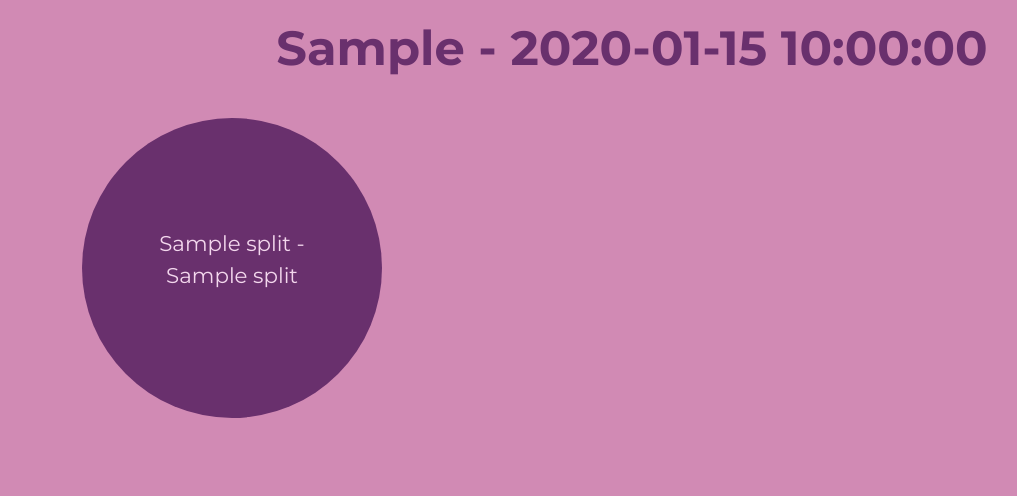
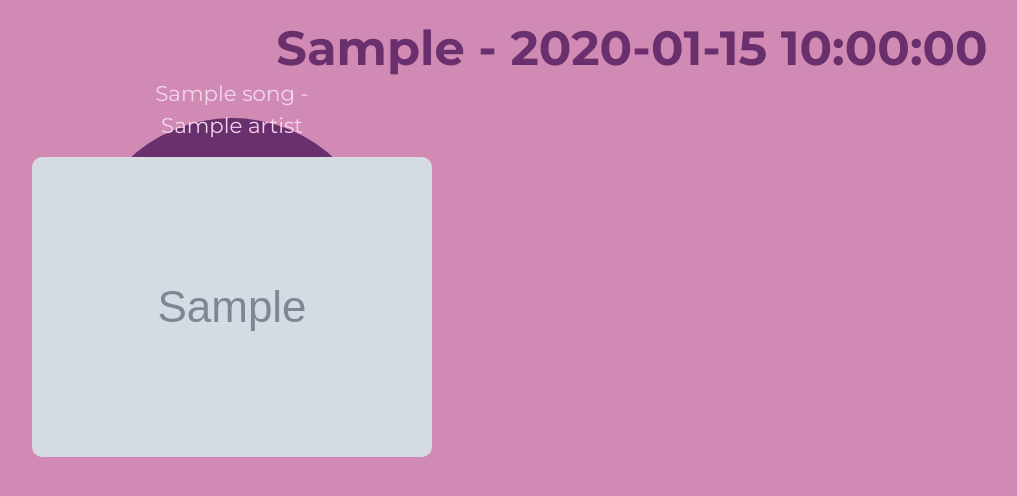
Before and after one commit to keppangithub/spotifeel, a Flask app: template templates/playlist.html in a window 1280 px wide. Shown: the part 79-575 px from the top of the page, without its empty margins (8-1025 px from the left). Run offline with Flask 3, Linux system fonts and the light colour scheme; the template is opened without the code that fills it: most values are stand-ins (such as "Sample title", 1, 10 or a date in 2020); grey boxes marked "Sample" are stand-in pictures.

Commit message:
album cover done

```diff
--- a/main.py
+++ b/main.py
@@ -114,10 +114,10 @@ def playlist():
         user.get_user_information()
         songs_for_playlist = promptGPT.create_playlist(feeling)
         new_playlist_id = user.create_new_playlist(user.user_id, f'{feeling.capitalize()} - {today}')
-        user.add_to_playlist(new_playlist_id, songs_for_playlist)
+        song_info = user.add_to_playlist(new_playlist_id, songs_for_playlist)
         display_feeling = feeling.capitalize()
 
-        return render_template('playlist.html', songs_for_playlist=songs_for_playlist, display_feeling=display_feeling, today=today)
+        return render_template('playlist.html', song_info=song_info, display_feeling=display_feeling, today=today)
 
 
 
@@ -167,8 +167,6 @@ def postPlaylist(emotionId):
 
     playlist = user.get_user_playlist(new_playlist_id)
 
-
-
     formatted_playlist = {
         "name": playlist["name"],
         "uri": playlist["uri"],
--- a/static/playlist.css
+++ b/static/playlist.css
@@ -14,6 +14,7 @@
     padding: 80px 60px;
 
     display: flex;
+    flex-direction: column;
     align-items: center;
     justify-content: center;
     text-align: center;
@@ -27,6 +28,10 @@
     margin-bottom: 15px;
 }
 
+.playlist_item img{
+    border-radius: 10px;
+}
+
 #feeling_date {
     color: #69306D;
     font-family: "Montserrat", serif !important;
--- a/templates/playlist.html
+++ b/templates/playlist.html
@@ -31,11 +31,11 @@
   <div class="container" id="playlist_container">
 
     <!--Carousell with playlist information-->
-    {% if songs_for_playlist%}
-    {% for songs in songs_for_playlist%}
+    {% if song_info%}
+    {% for song in song_info%}
     <div class="playlist_item w-25">
-      {% set song = songs[0].split(',') %}
-      <p id="print_song">{{song[0]}} - {{song[1]}}</p>
+      <p id="print_song">{{song.title}} - {{song.artist}}</p>
+      <img src="{{song.image_url}}" alt="album cover">
     </div>
     {%endfor%}
     {%endif%}
```
Also changed, not shown: spotifyAPI.py (+10 -5 lines).
